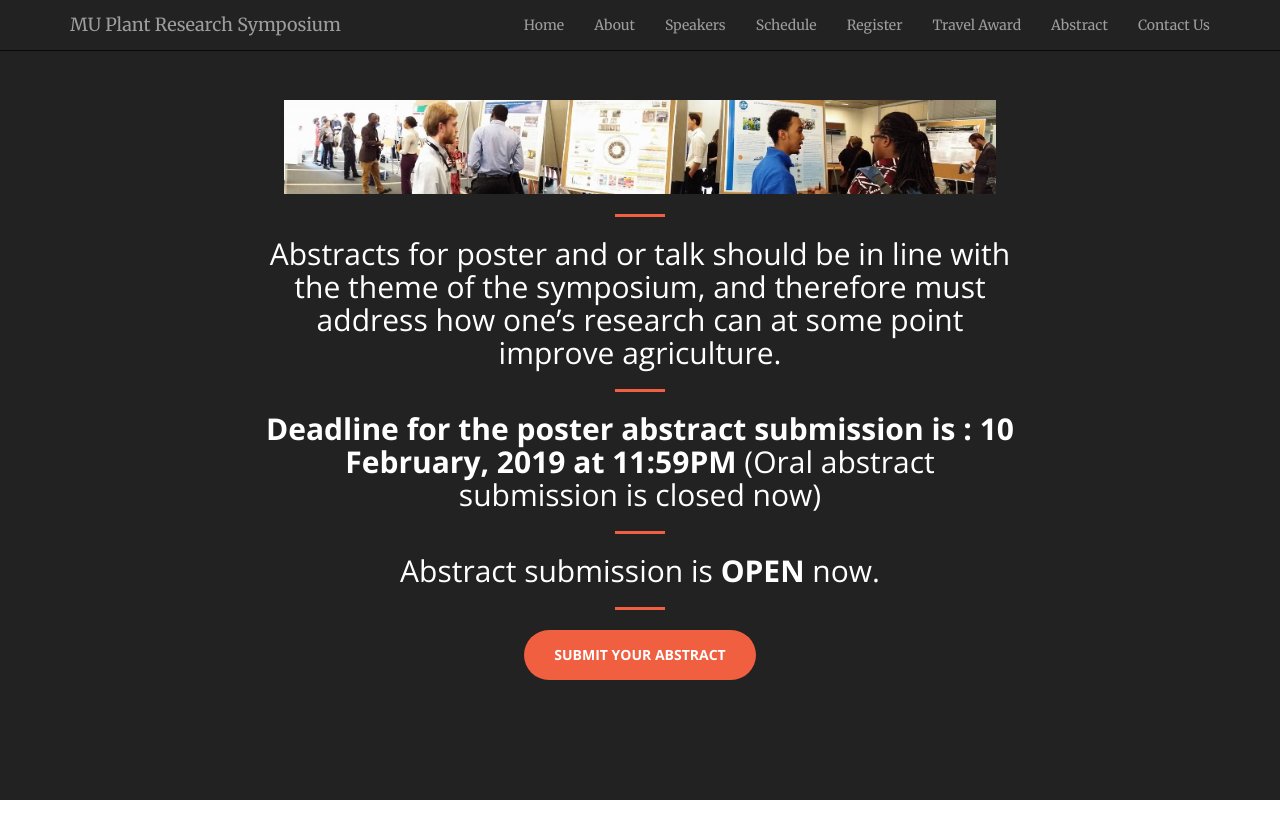
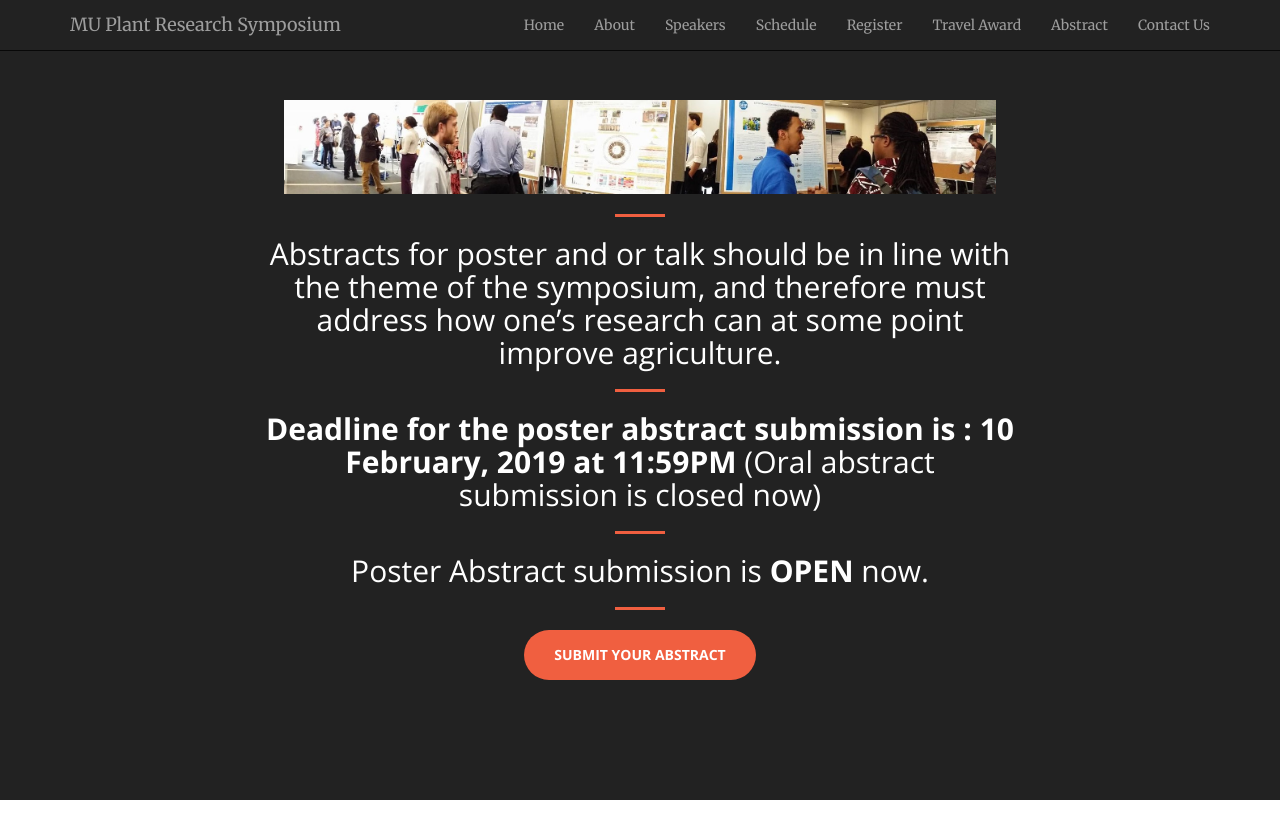
Before and after one commit to mupioneersymposium/mupioneersymposium.github.io, a Jekyll site: the page built from abstract.md, in a window 1280 px wide. Shown: the top 839 px of the page. Built offline with Jekyll 4.4.1, drawn with Linux system fonts in a browser that asks for light colours.

Commit message:
Update abstract.md

```diff
--- a/abstract.md
+++ b/abstract.md
@@ -10,7 +10,7 @@ layout: regular
 <hr style="clear: both;" />
 ## **Deadline for the poster abstract submission is : 10 February, 2019 at 11:59PM** (Oral abstract submission is closed now)
 <hr style="clear: both;" />
-## Abstract submission is **OPEN** now.
+## Poster Abstract submission is **OPEN** now.
 <hr style="clear: both;" />
 
 <p><a href="https://docs.google.com/forms/d/1DoqelMaDb3G1-tG3Tqr9EpXLK9OzPJ8J4OuMiPRZNrg/" target="_blank" class="btn btn-primary btn-xl page-scroll">Submit your abstract</a></p>
```
